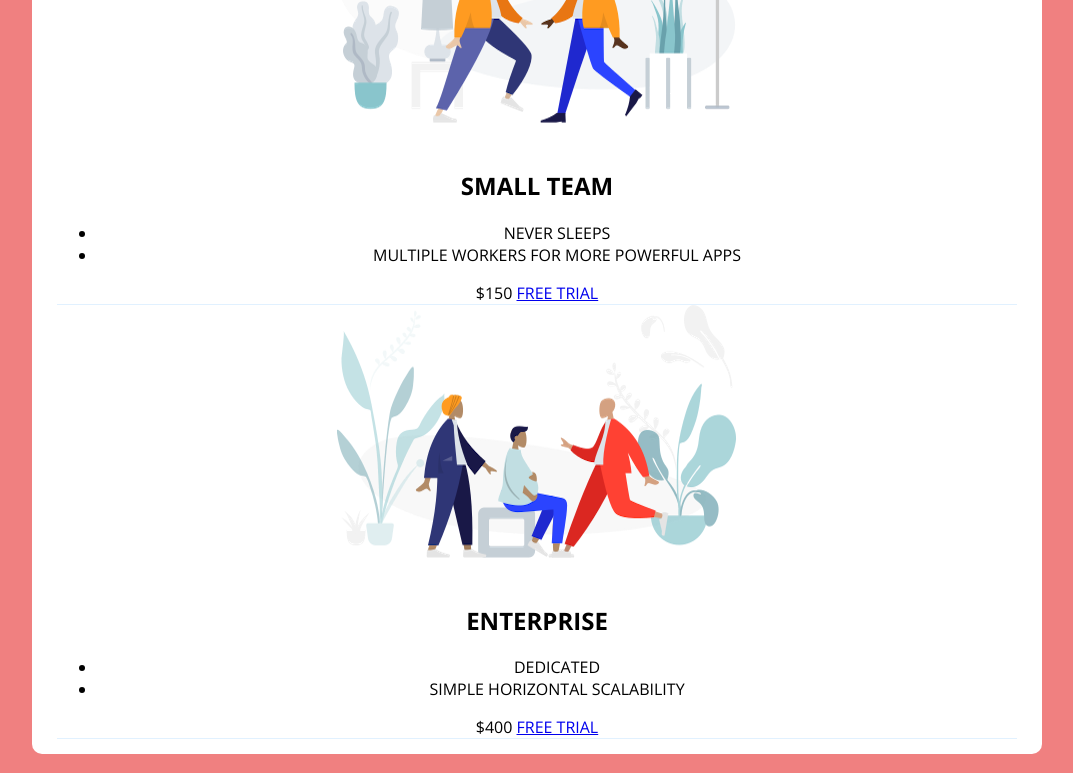
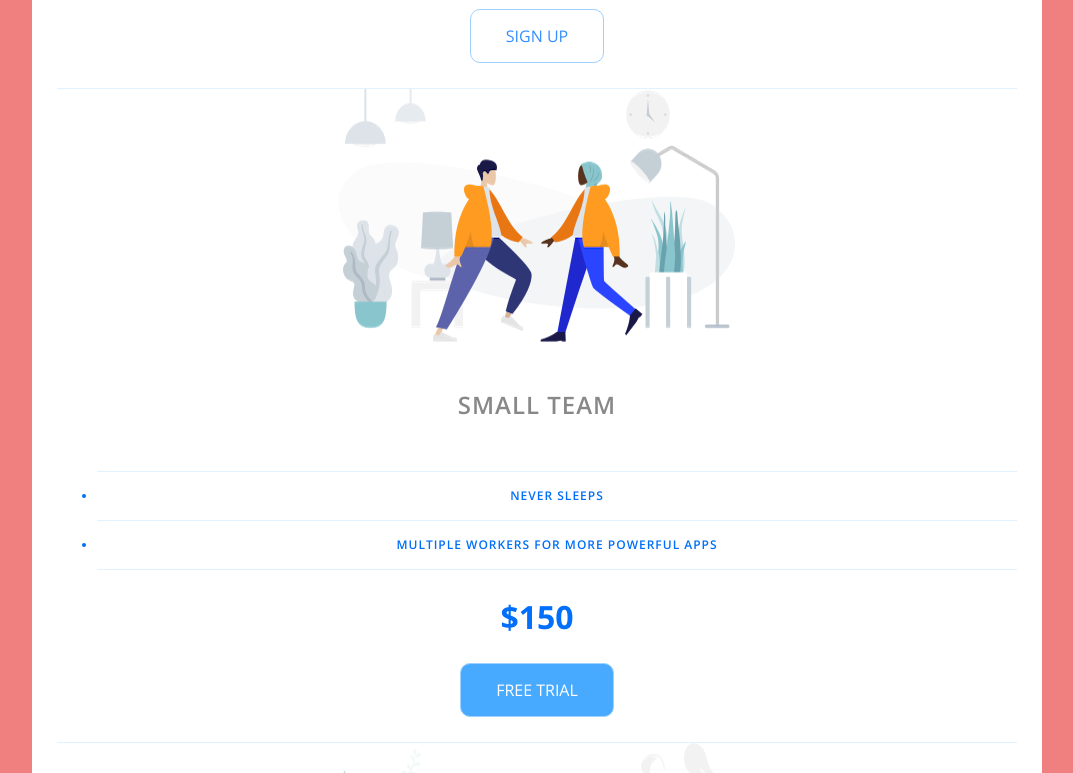
Before and after one commit to ayoobrys/PricingPanelUdemy, a plain HTML site: page index.html in a window 1280 px wide. Shown: the part 588-1361 px from the top of the page, without its empty margins (103-1176 px from the left). Drawn offline with nearby package versions, Linux system fonts and the light colour scheme.

Commit message:
final changes

```diff
--- a/app.css
+++ b/app.css
@@ -31,3 +31,72 @@ body {
     margin-bottom: 25px;
     max-width: 100%;
 }
+
+.pricing-header {
+    color: #888;
+    font-weight: 600;
+    letter-spacing: 1px;
+}
+
+.pricing-features {
+    margin: 50px 0 25px;
+    color: #016ff9;
+}
+
+.pricing-features-item {
+    font-weight: 600;
+    letter-spacing: 1px;
+    font-size: 12px;
+    line-height: 1.5em;
+    padding: 15px 0;
+    border-top: 1px solid #e1f1ff;
+}
+
+.pricing-features-item:last-child {
+    border-bottom: 1px solid #e1f1ff;
+}
+
+.pricing-price {
+    color: #016ff9;
+    display: block;
+    font-size: 32px;
+    font-weight: 700;
+}
+
+.pricing-button {
+    border: 1px solid #9dd1ff;
+    border-radius: 10px;
+    color: #348efe;
+    display: inline-block;
+    padding: 15px 35px;
+    text-decoration: none;
+    margin: 25px 0;
+    transition: all 200ms ease-in-out;
+}
+
+.pricing-button:hover, .pricing-button:focus {
+    background-color: #e1f1ff;
+}
+
+.pricing-button.is-featured {
+    background-color: #48aaff;
+    color: white;
+}
+
+.pricing-button.is-featured:hover, .pricing-button:focus {
+    background-color: #269aff;
+    color: white;
+}
+
+@media (min-width:900) {
+    .panel {
+    flex-direction: row;
+}
+.pricing-plan {
+    border-bottom: none;
+    border-right: 1px solid #e1f1ff;
+}
+.pricing-plan:last-child {
+    border-right: none;
+}
+}
```
